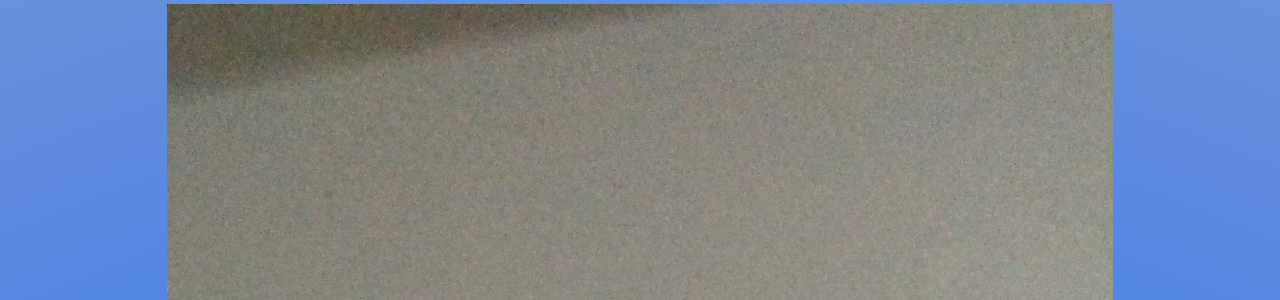
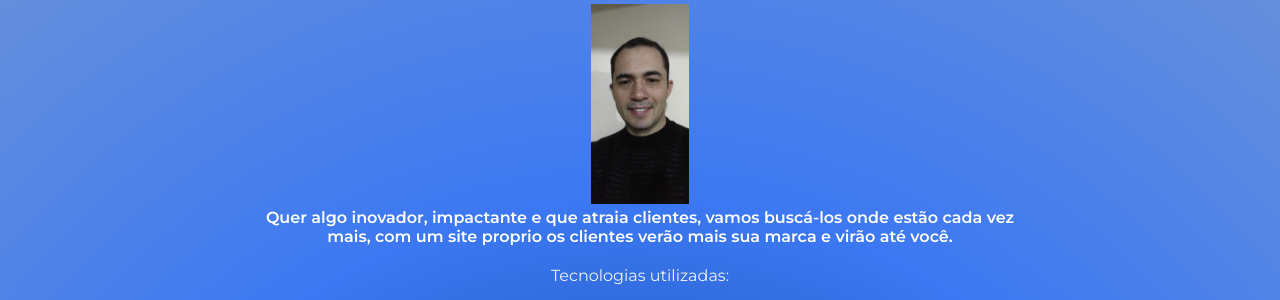
Before and after one commit to DanielTiozo/portfolio, a plain HTML site: page index.html in a window 1280 px wide. Shown: the part 156-456 px from the top of the page. Drawn offline with Linux system fonts and the light colour scheme; files whose address does not match are found by name.

Commit message:
redirecionando foto

```diff
--- a/styles.css
+++ b/styles.css
@@ -38,6 +38,10 @@ h1{
 h2{
     color: #f1f1f1;
     margin-bottom: 20px;
+}
+
+.photo{
+    height: 200px;
 }
 
 #text{
```
